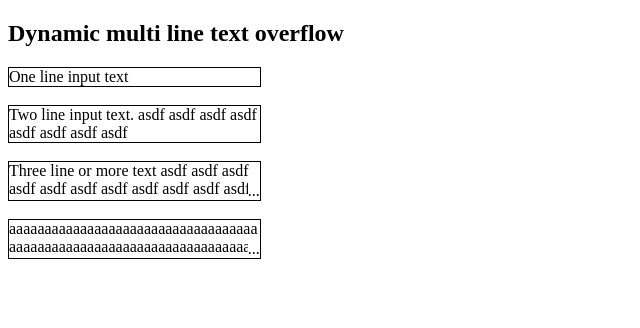
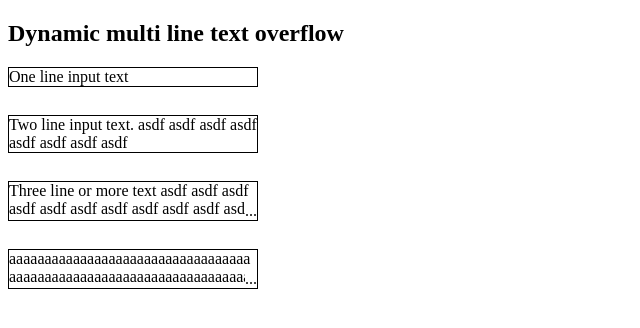
Before and after one commit to matkarlg/multi-line-text-overflow, a website: page docs/index.html in a window 1280 px wide. Shown: the whole page, without its empty margins (0-640 px from the left). Drawn offline with Linux system fonts and the light colour scheme.

Commit message:
style(demo-container): Demo container

```diff
--- a/docs/index.html
+++ b/docs/index.html
@@ -11,7 +11,7 @@
 
 <body>
   <h2>Dynamic multi line text overflow</h2>
-  <div style="width: 20%">
+  <div class="demo-container">
 
     <div class="multiline-text-overflow">
       <span>One line input text</span>
--- a/text-overflow.scss
+++ b/text-overflow.scss
@@ -32,3 +32,14 @@
     background-color: #fff;
   }
 }
+
+// For demo purpose only
+.demo-container {
+  display: flex;
+  flex-direction: column;
+  max-width: 250px;
+
+  > * {
+    margin-bottom: 10px;
+  }
+}
```
Also changed, not shown: docs/text-overflow.css.
